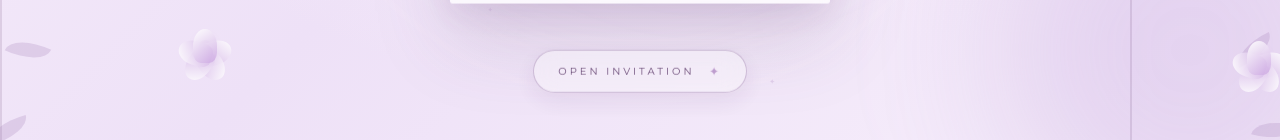
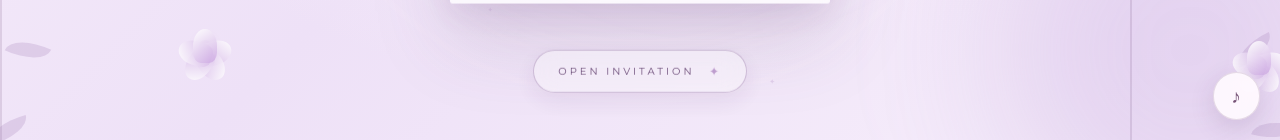
Before and after one commit to Balajits/wedding-invitation, a Next.js app: page / in a window 1280 px wide. Shown: the part 660-800 px from the top of the page. Built offline with nearby package versions, Linux system fonts and the light colour scheme.

Commit message:
bg added

```diff
--- a/app/components/MagicalOpening.tsx
+++ b/app/components/MagicalOpening.tsx
@@ -26,7 +26,6 @@ export default function MagicalOpening({
   onOpenComplete,
 }: MagicalOpeningProps) {
   const [opening, setOpening] = useState(false);
-  const [invitation, setInvitation] = useState(false);
 
   const openInvitation = () => {
   if (opening) return;
@@ -263,7 +262,7 @@ export default function MagicalOpening({
                 scale: 1.12,
                 rotateY: -75,
                 opacity: 0,
-                y: -20,
+                y: -30,
               }
             : {
                 scale: 1,
@@ -364,7 +363,7 @@ export default function MagicalOpening({
               className="magic-flash"
               initial={{
                 opacity: 0,
-                scale: 0.2,
+                scale: 2,
               }}
               animate={{
                 opacity: [0, 0.9, 0],
@@ -383,7 +382,7 @@ export default function MagicalOpening({
                 opacity: 0,
               }}
               animate={{
-                scale: 4,
+                scale: 10,
                 opacity: [0, 0.8, 0],
               }}
               transition={{
@@ -413,50 +412,6 @@ export default function MagicalOpening({
         )}
       </AnimatePresence>
 
-      {/* ================================
-          PAGE 2
-      ================================= */}
-
-      <AnimatePresence>
-        {invitation && (
-          <motion.div
-            className="wedding-page"
-            initial={{
-              opacity: 0,
-              scale: 1.08,
-            }}
-            animate={{
-              opacity: 1,
-              scale: 1,
-            }}
-            transition={{
-              duration: 1.5,
-              ease: "easeOut",
-            }}
-          >
-            <div className="wedding-page-content">
-              <p>THE WEDDING OF</p>
-
-              <h2>
-                Balaji
-                <span>&</span>
-                Harsa
-              </h2>
-
-              <div className="page-line" />
-
-              <p className="page-date">
-                14 DECEMBER 2026
-              </p>
-
-              <p className="coming-soon">
-                Our beautiful invitation continues...
-              </p>
-            </div>
-          </motion.div>
-        )}
-      </AnimatePresence>
-
     </main>
   );
 }
--- /dev/null
+++ b/app/components/YouTubeMusic.tsx
@@ -0,0 +1,216 @@
+"use client";
+
+import {
+  forwardRef,
+  useEffect,
+  useImperativeHandle,
+  useRef,
+  useState,
+} from "react";
+
+interface YouTubePlayer {
+  playVideo: () => void;
+  pauseVideo: () => void;
+  unMute: () => void;
+  mute: () => void;
+  setVolume: (volume: number) => void;
+  destroy: () => void;
+}
+
+export interface YouTubeMusicHandle {
+  play: () => void;
+  pause: () => void;
+  toggle: () => void;
+}
+
+declare global {
+  interface Window {
+    YT: {
+      Player: new (
+        element: HTMLDivElement,
+        options: {
+          videoId: string;
+          playerVars?: Record<string, number | string>;
+          events?: {
+            onReady?: () => void;
+            onStateChange?: (event: { data: number }) => void;
+          };
+        }
+      ) => YouTubePlayer;
+    };
+
+    onYouTubeIframeAPIReady?: () => void;
+  }
+}
+
+const VIDEO_ID = "YIZlI6yWmGY";
+
+const YouTubeMusic = forwardRef<YouTubeMusicHandle>(
+  function YouTubeMusic(_, ref) {
+    const playerRef = useRef<YouTubePlayer | null>(null);
+    const playerContainerRef = useRef<HTMLDivElement | null>(null);
+
+    const [apiReady, setApiReady] = useState(false);
+    const [isPlaying, setIsPlaying] = useState(false);
+    const [shouldPlay, setShouldPlay] = useState(false);
+
+    useImperativeHandle(ref, () => ({
+      play() {
+        setShouldPlay(true);
+
+        if (playerRef.current) {
+          playerRef.current.unMute();
+          playerRef.current.setVolume(35);
+          playerRef.current.playVideo();
+          setIsPlaying(true);
+        }
+      },
+
+      pause() {
+        playerRef.current?.pauseVideo();
+        setIsPlaying(false);
+      },
+
+      toggle() {
+        if (!playerRef.current) return;
+
+        if (isPlaying) {
+          playerRef.current.pauseVideo();
+          setIsPlaying(false);
+        } else {
+          playerRef.current.unMute();
+          playerRef.current.setVolume(35);
+          playerRef.current.playVideo();
+          setIsPlaying(true);
+        }
+      },
+    }));
+
+    // Load YouTube API
+    useEffect(() => {
+      if (window.YT?.Player) {
+        setApiReady(true);
+        return;
+      }
+
+      const existingScript = document.querySelector(
+        'script[src="https://www.youtube.com/iframe_api"]'
+      );
+
+      if (!existingScript) {
+        const script = document.createElement("script");
+
+        script.src = "https://www.youtube.com/iframe_api";
+        script.async = true;
+
+        document.body.appendChild(script);
+      }
+
+      const previousCallback = window.onYouTubeIframeAPIReady;
+
+      window.onYouTubeIframeAPIReady = () => {
+        previousCallback?.();
+        setApiReady(true);
+      };
+
+      return () => {
+        window.onYouTubeIframeAPIReady = previousCallback;
+      };
+    }, []);
+
+    // Create YouTube player
+    useEffect(() => {
+      if (!apiReady) return;
+      if (!playerContainerRef.current) return;
+      if (playerRef.current) return;
+
+      playerRef.current = new window.YT.Player(
+        playerContainerRef.current,
+        {
+          videoId: VIDEO_ID,
+
+          playerVars: {
+            autoplay: 0,
+            controls: 1,
+            loop: 1,
+            playlist: VIDEO_ID,
+            playsinline: 1,
+            rel: 0,
+          },
+
+          events: {
+            onReady: () => {
+              if (shouldPlay) {
+                playerRef.current?.unMute();
+                playerRef.current?.setVolume(35);
+                playerRef.current?.playVideo();
+                setIsPlaying(true);
+              }
+            },
+
+            onStateChange: (event) => {
+              // 1 = playing
+              if (event.data === 1) {
+                setIsPlaying(true);
+              }
+
+              // 2 = paused
+              if (event.data === 2) {
+                setIsPlaying(false);
+              }
+            },
+          },
+        }
+      );
+    }, [apiReady, shouldPlay]);
+
+    // Cleanup
+    useEffect(() => {
+      return () => {
+        playerRef.current?.destroy();
+      };
+    }, []);
+
+    return (
+      <>
+        {/* YouTube player */}
+        <div className="youtube-background-player">
+          <div
+            ref={playerContainerRef}
+            className="youtube-player"
+          />
+        </div>
+
+        {/* Elegant floating music button */}
+        <button
+          type="button"
+          className={`music-floating-button ${
+            isPlaying ? "music-playing" : ""
+          }`}
+          onClick={() => {
+            if (isPlaying) {
+              playerRef.current?.pauseVideo();
+              setIsPlaying(false);
+            } else {
+              playerRef.current?.unMute();
+              playerRef.current?.setVolume(35);
+              playerRef.current?.playVideo();
+              setIsPlaying(true);
+            }
+          }}
+          aria-label={isPlaying ? "Pause music" : "Play music"}
+        >
+          <span className="music-icon">
+            {isPlaying ? "♫" : "♪"}
+          </span>
+
+          {/* <span className="music-text">
+            {isPlaying ? "" : ""}
+          </span> */}
+        </button>
+      </>
+    );
+  }
+);
+
+export default YouTubeMusic;
--- a/app/globals.css
+++ b/app/globals.css
@@ -750,7 +750,7 @@ body {
   }
 
   .open-button {
-    bottom: 2%;
+    bottom: 3%;
   }
 }
 
@@ -774,8 +774,8 @@ body {
   width: 180px;
   height: 180px;
 
-  left: 50%;
-  top: 50%;
+  left: 30%;
+  top: 40%;
 
   transform: translate(-50%, -50%);
 
@@ -805,8 +805,8 @@ body {
   width: 160px;
   height: 160px;
 
-  left: 50%;
-  top: 50%;
+  left: 30%;
+  top: 40%;
 
   transform: translate(-50%, -50%);
 
@@ -828,8 +828,8 @@ body {
 .petal-burst {
   position: absolute;
 
-  left: 50%;
-  top: 50%;
+  left: 41%;
+  top: 45%;
 
   transform: translate(-50%, -50%);
 
@@ -2876,3 +2876,136 @@ a {
 .final-butterfly {
   pointer-events: none;
 }
+
+/* =========================================
+   YOUTUBE BACKGROUND MUSIC
+========================================= */
+
+.youtube-background-player {
+  position: fixed;
+  right: 20px;
+  bottom: 85px;
+  width: 200px;
+  height: 200px;
+  z-index: 999;
+  border-radius: 18px;
+  overflow: hidden;
+  box-shadow: 0 15px 40px rgba(80, 45, 100, 0.2);
+  display: none
+}
+
+.youtube-player {
+  width: 200px;
+  height: 200px;
+}
+
+.youtube-player iframe {
+  width: 200px !important;
+  height: 200px !important;
+  border: none;
+}
+
+/* Floating music control */
+
+.music-floating-button {
+  position: fixed;
+  right: 20px;
+  bottom: 20px;
+
+  height: 48px;
+  min-width: 45px;
+
+  padding: 0 18px;
+
+  display: flex;
+  align-items: center;
+  justify-content: center;
+  gap: 8px;
+
+  border: 1px solid rgba(118, 82, 118, 0.18);
+  border-radius: 999px;
+
+  background: rgba(255, 250, 255, 0.92);
+
+  color: #765276;
+
+  box-shadow:
+    0 8px 25px rgba(80, 45, 100, 0.15);
+
+  backdrop-filter: blur(12px);
+
+  cursor: pointer;
+
+  z-index: 1001;
+
+  transition:
+    transform 0.3s ease,
+    box-shadow 0.3s ease,
+    background 0.3s ease;
+}
+
+.music-floating-button:hover {
+  transform: translateY(-3px);
+
+  box-shadow:
+    0 12px 30px rgba(80, 45, 100, 0.2);
+}
+
+.music-icon {
+  font-size: 19px;
+  line-height: 1;
+}
+
+.music-text {
+  font-size: 10px;
+  letter-spacing: 1.8px;
+  text-transform: uppercase;
+  font-weight: 600;
+}
+
+.music-playing .music-icon {
+  animation: musicPulse 1.2s ease-in-out infinite;
+}
+
+@keyframes musicPulse {
+  0%,
+  100% {
+    transform: scale(1);
+  }
+
+  50% {
+    transform: scale(1.25);
+  }
+}
+
+
+/* Mobile */
+
+@media (max-width: 600px) {
+  .youtube-background-player {
+    right: 10px;
+    bottom: 75px;
+
+    width: 200px;
+    height: 200px;
+  }
+
+  .youtube-player {
+    width: 200px;
+    height: 200px;
+  }
+
+  .music-floating-button {
+    right: 12px;
+    bottom: 15px;
+
+    height: 44px;
+    min-width: 45px;
+
+    padding: 0 15px;
+  }
+
+  .music-text {
+    font-size: 9px;
+  }
+}
--- a/app/page.tsx
+++ b/app/page.tsx
@@ -1,15 +1,31 @@
 "use client";
 
-import { useState } from "react";
+import { useRef, useState } from "react";
 import { AnimatePresence, motion } from "framer-motion";
 
 import MagicalOpening from "./components/MagicalOpening";
 import WeddingInvitation from "./components/WeddingInvitation";
+import YouTubeMusic, {
+  YouTubeMusicHandle,
+} from "./components/YouTubeMusic";
 
 export default function Home() {
   const [showInvitation, setShowInvitation] = useState(false);
 
+  const musicRef = useRef<YouTubeMusicHandle>(null);
+
+  const handleOpenInvitation = () => {
+    // Start wedding song
+    musicRef.current?.play();
+
+    // Open invitation
+    setShowInvitation(true);
+  };
+
   return (
+    <>
+      <YouTubeMusic ref={musicRef} />
+
       <AnimatePresence mode="wait">
         {!showInvitation ? (
           <motion.div
@@ -19,14 +35,20 @@ export default function Home() {
             transition={{ duration: 0.8 }}
           >
             <MagicalOpening
-            onOpenComplete={() => setShowInvitation(true)}
+              onOpenComplete={handleOpenInvitation}
             />
           </motion.div>
         ) : (
           <motion.div
             key="invitation"
-          initial={{ opacity: 0, scale: 1.02 }}
-          animate={{ opacity: 1, scale: 1 }}
+            initial={{
+              opacity: 0,
+              scale: 1.02,
+            }}
+            animate={{
+              opacity: 1,
+              scale: 1,
+            }}
             transition={{
               duration: 1.2,
               ease: "easeOut",
@@ -36,5 +58,6 @@ export default function Home() {
           </motion.div>
         )}
       </AnimatePresence>
+    </>
   );
 }
```
Lines whose indentation alone changed are shown as unchanged.
